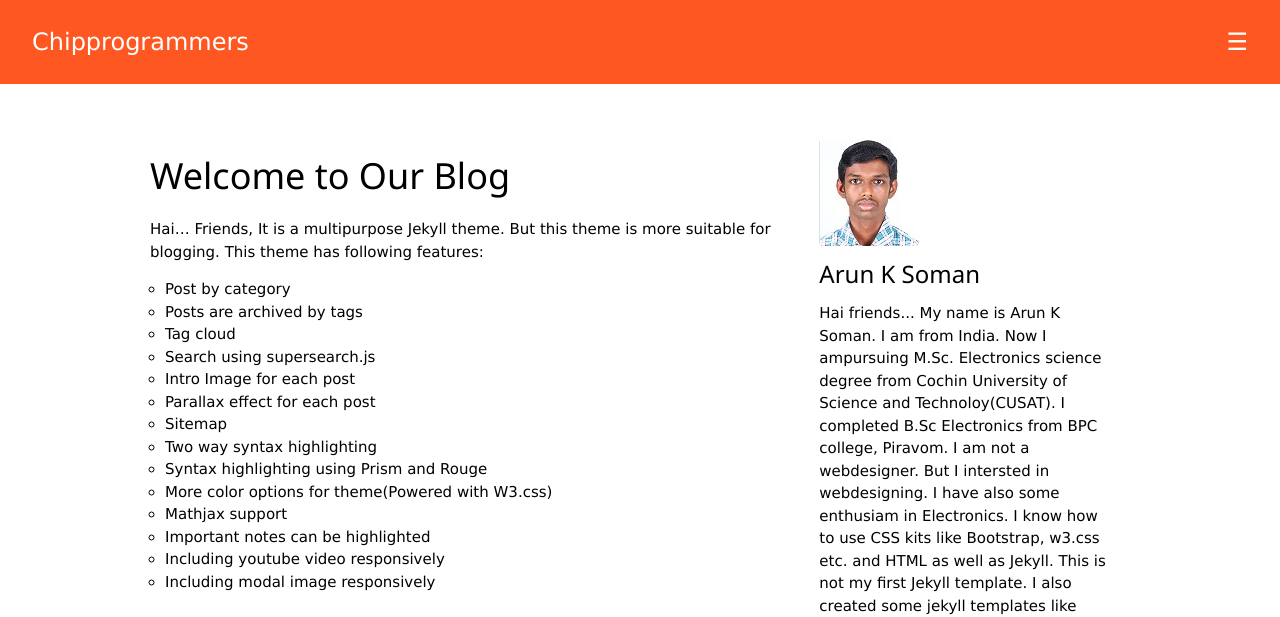
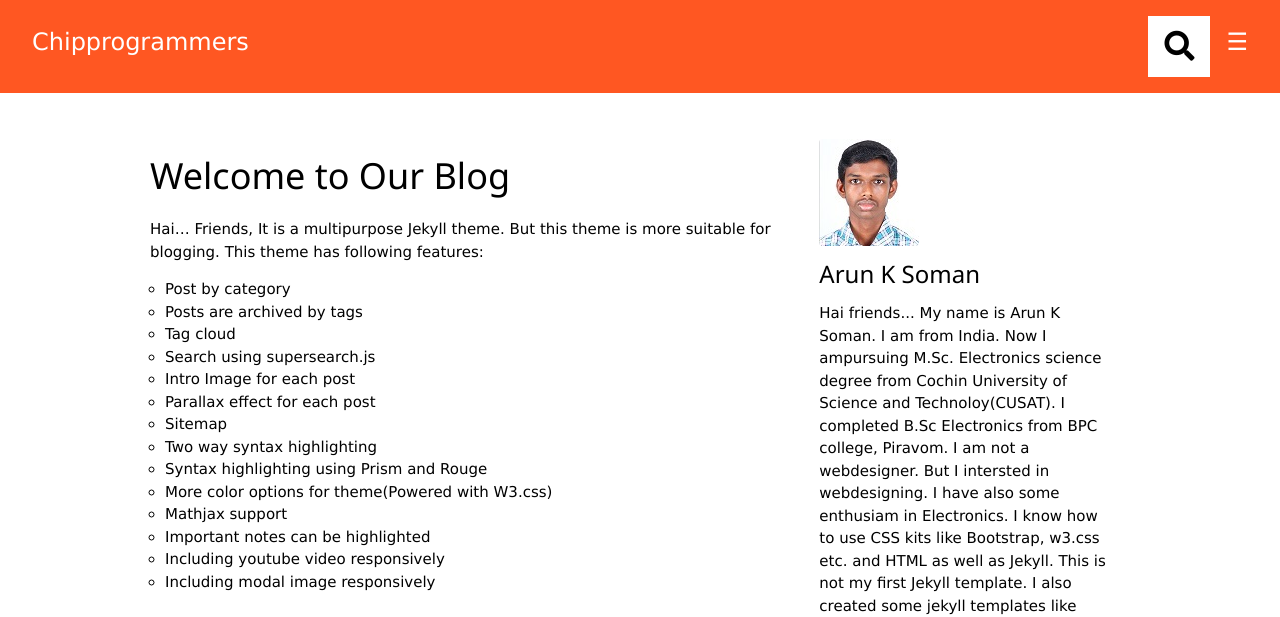
Before and after one commit to techiworld/techiworld.github.io, a Jekyll site: the page built from index.md, in a window 1280 px wide and 1309 px high. Shown: the top 617 px of the window. Built offline with Jekyll 4.4.1, drawn with Linux system fonts in a browser that asks for light colours.

Commit message:
Update header.html

```diff
--- a/_includes/header.html
+++ b/_includes/header.html
@@ -1,4 +1,5 @@
 <header class="w3-container w3-top w3-deep-orange w3-xlarge w3-padding-16">
   <span class="w3-left w3-padding">Chipprogrammers</span>
   <a href="javascript:void(0)" class="w3-right w3-button w3-deep-orange" onclick="w3_open()">☰</a>
+  <a href="javascript:void(0)" class="w3-right w3-button w3-white" style="font-size:30px"><i class="fas fa-search"></i></a>
 </header>
```
